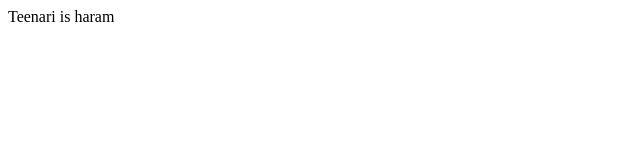
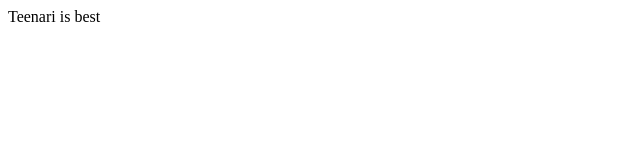
Before and after one commit to teenari/traviswebfort, a plain HTML site: page index.html in a window 1280 px wide. Shown: the full height of the page, 0-640 px from the left. Drawn offline with Linux system fonts and the light colour scheme.

Commit message:
Update index.html
:0

```diff
--- a/index.html
+++ b/index.html
@@ -15,6 +15,6 @@
         <meta name="twitter:description" content="Haha yes">
     </head>
     <body>
-         Teenari is haram
+         Teenari is best
     </body>
 </html>
```
